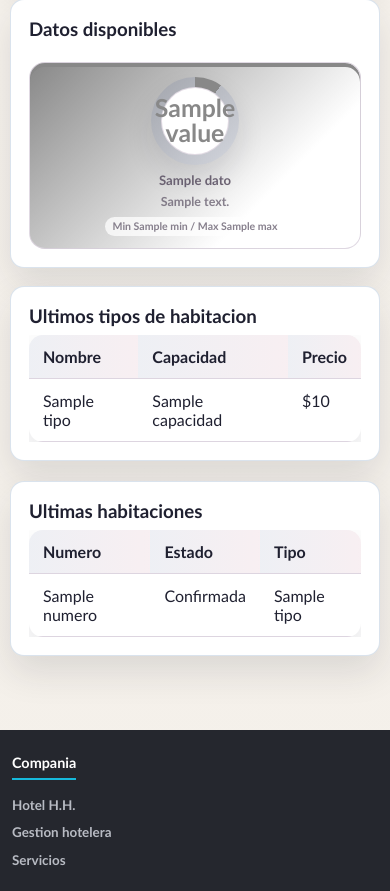
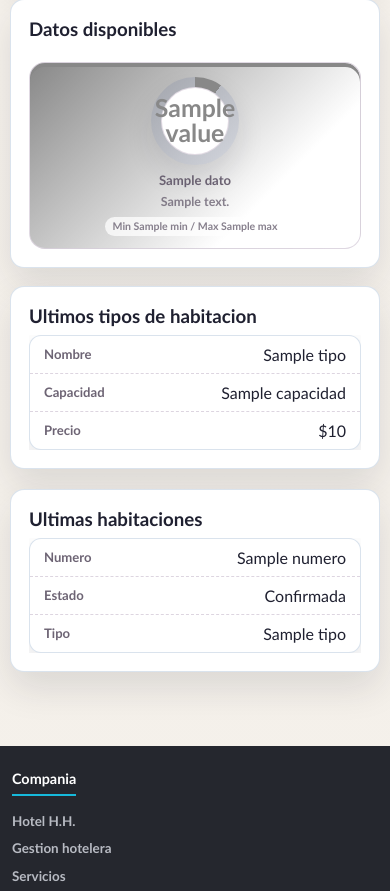
Before and after one commit to hueman01/hotel-mongo, a Django app: template TipoHabitacion/templates/hotel/dashboard.html in a window 390 px wide. Shown: the part 810-1701 px from the top of the page. Run offline with Django 5.2, Linux system fonts and the light colour scheme; the template is opened without the code that fills it: most values are stand-ins (such as "Sample title", 1, 10 or a date in 2020); some libraries are stand-ins or nearby versions.

```diff
--- a/TipoHabitacion/templates/hotel/dashboard.html
+++ b/TipoHabitacion/templates/hotel/dashboard.html
@@ -101,9 +101,9 @@
                     <tbody>
                         {% for reserva in ultimas_reservas %}
                             <tr>
-                                <td>{{ reserva.cliente }}</td>
-                                <td>{{ reserva.habitacion }}</td>
-                                <td>{{ reserva.estado }}</td>
+                                <td data-label="Cliente">{{ reserva.cliente }}</td>
+                                <td data-label="Habitacion">{{ reserva.habitacion }}</td>
+                                <td data-label="Estado">{{ reserva.estado }}</td>
                             </tr>
                         {% empty %}
                             <tr><td colspan="3">Sin reservas registradas.</td></tr>
@@ -127,9 +127,9 @@
                     <tbody>
                         {% for cliente in ultimos_clientes %}
                             <tr>
-                                <td>{{ cliente.nombre }}</td>
-                                <td>{{ cliente.rut }}</td>
-                                <td>{{ cliente.email }}</td>
+                                <td data-label="Nombre">{{ cliente.nombre }}</td>
+                                <td data-label="RUT">{{ cliente.rut }}</td>
+                                <td data-label="Email">{{ cliente.email }}</td>
                             </tr>
                         {% empty %}
                             <tr><td colspan="3">Sin clientes registrados.</td></tr>
@@ -156,9 +156,9 @@
                 <tbody>
                     {% for tipo in ultimos_tipos %}
                         <tr>
-                            <td>{{ tipo.nombre }}</td>
-                            <td>{{ tipo.capacidad }}</td>
-                            <td>${{ tipo.precio_noche }}</td>
+                            <td data-label="Nombre">{{ tipo.nombre }}</td>
+                            <td data-label="Capacidad">{{ tipo.capacidad }}</td>
+                            <td data-label="Precio">${{ tipo.precio_noche }}</td>
                         </tr>
                     {% empty %}
                         <tr><td colspan="3">Sin tipos de habitacion registrados.</td></tr>
@@ -182,9 +182,9 @@
                 <tbody>
                     {% for habitacion in ultimas_habitaciones %}
                         <tr>
-                            <td>{{ habitacion.numero }}</td>
-                            <td>{{ habitacion.estado }}</td>
-                            <td>{{ habitacion.tipo }}</td>
+                            <td data-label="Numero">{{ habitacion.numero }}</td>
+                            <td data-label="Estado">{{ habitacion.estado }}</td>
+                            <td data-label="Tipo">{{ habitacion.tipo }}</td>
                         </tr>
                     {% empty %}
                         <tr><td colspan="3">Sin habitaciones registradas.</td></tr>
--- a/static/css/styles.css
+++ b/static/css/styles.css
@@ -1342,3 +1342,111 @@ img { max-width: 100%; display: block; }
         height: 42px;
     }
 }
+
+/* ==========================================================
+   TABLAS EN MÓVIL
+   Cada fila se convierte en una tarjeta: el encabezado se oculta
+   y cada celda muestra su etiqueta (data-label) a la izquierda
+   y el valor a la derecha, en una sola línea.
+   ========================================================== */
+@media (max-width: 640px) {
+    .table-wrap {
+        overflow-x: hidden;
+    }
+
+    .table thead {
+        display: none;
+    }
+
+    .table,
+    .table tbody,
+    .table tr,
+    .table td {
+        display: block;
+        width: 100%;
+    }
+
+    .table {
+        border-collapse: separate;
+        background: transparent;
+        box-shadow: none;
+        overflow: visible;
+    }
+
+    .table tbody {
+        display: grid;
+        gap: 10px;
+    }
+
+    .table tr {
+        background: var(--surface);
+        border: 1px solid rgba(217, 226, 236, 0.95);
+        border-radius: 12px;
+        box-shadow: var(--shadow);
+        overflow: hidden;
+    }
+
+    .table td {
+        display: flex;
+        justify-content: space-between;
+        align-items: center;
+        gap: 16px;
+        min-width: 0;
+        padding: 9px 14px;
+        border-bottom: none;
+        text-align: right;
+        word-break: break-word;
+    }
+
+    .table td + td {
+        border-top: 1px dashed var(--border);
+    }
+
+    .table td::before {
+        content: attr(data-label);
+        color: var(--muted);
+        font-size: 0.82rem;
+        font-weight: 700;
+        text-align: left;
+        flex-shrink: 0;
+        white-space: nowrap;
+    }
+
+    /* Celdas sin etiqueta (mensajes "Sin datos...") quedan a la izquierda */
+    .table td:not([data-label]) {
+        justify-content: flex-start;
+        text-align: left;
+        color: var(--muted);
+    }
+
+    .table td:not([data-label])::before {
+        content: none;
+    }
+
+    /* Acciones de la lista: botones apilados a ancho completo */
+    .table td.row-actions {
+        display: grid;
+        grid-template-columns: repeat(2, minmax(0, 1fr));
+        gap: 8px;
+        padding: 12px 14px;
+    }
+
+    .table td.row-actions::before {
+        content: none;
+    }
+
+    .table td.row-actions > .btn {
+        width: 100%;
+    }
+
+    .table td.row-actions > .btn.danger {
+        grid-column: 1 / -1;
+    }
+
+    /* Foto miniatura en la fila tajeta */
+    .table td .thumb {
+        width: 72px;
+        height: 52px;
+        margin-left: auto;
+    }
+}
```
Also changed, not shown: TipoHabitacion/templates/hotel/lista.html (+7 -7 lines), hotel/settings.py (+35 -5 lines), 2 other files.
